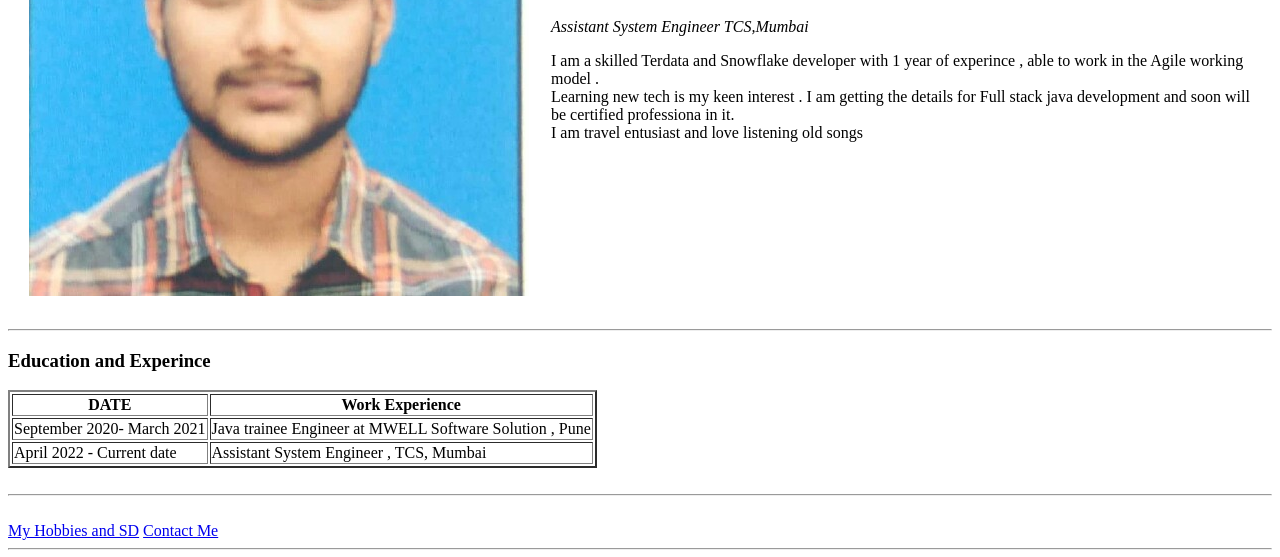
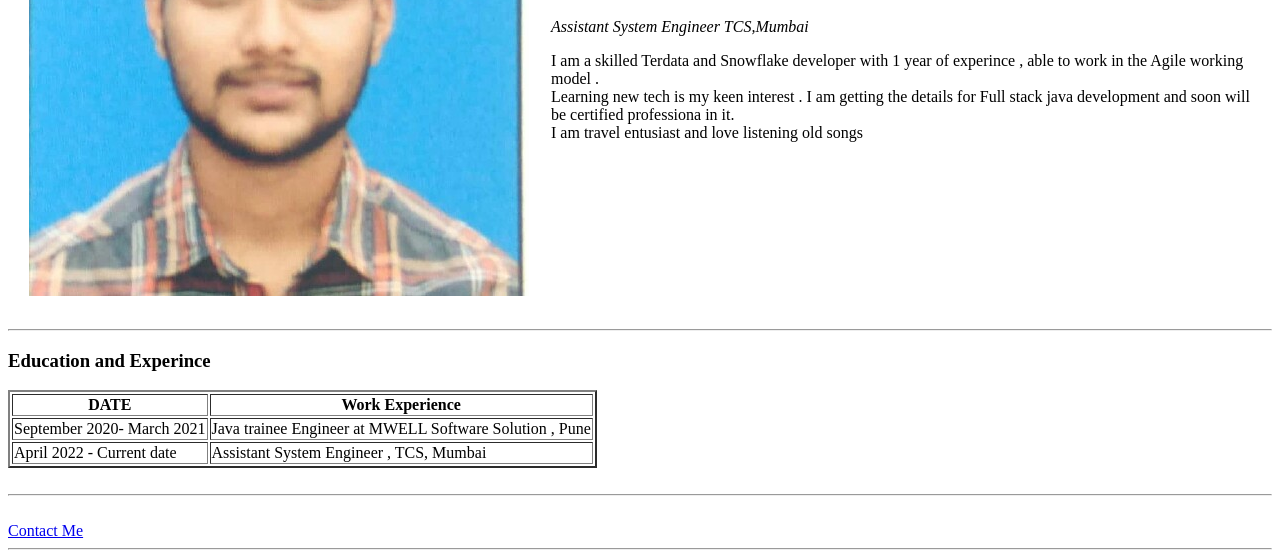
Before and after one commit to Atha8698/cv, a plain HTML site: page index.html in a window 1280 px wide. Shown: the part 243-800 px from the top of the page. Drawn offline with Linux system fonts and the light colour scheme.

Commit message:
removed hobbies
removed contact details to check the flow

```diff
--- a/index.html
+++ b/index.html
@@ -50,7 +50,7 @@
 <br>
   <hr>
   <br>
-  <a href="https://github.com/Atha8698/cv/blob/main/Hobbies%20SD.html">My Hobbies and SD</a> <a href="https://github.com/Atha8698/cv/blob/main/Contact%20Details.html">Contact Me</a>
+   <a href="https://github.com/Atha8698/cv/blob/main/Contact%20Details.html">Contact Me</a>
   </pr>
   <br>
   <hr>
```
